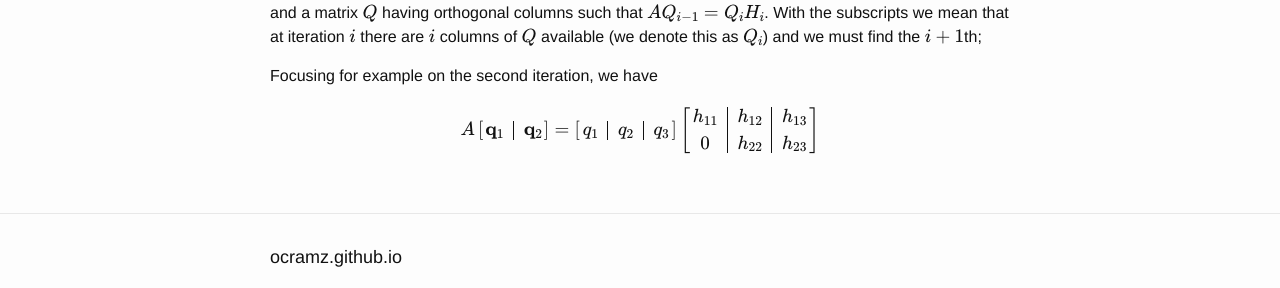
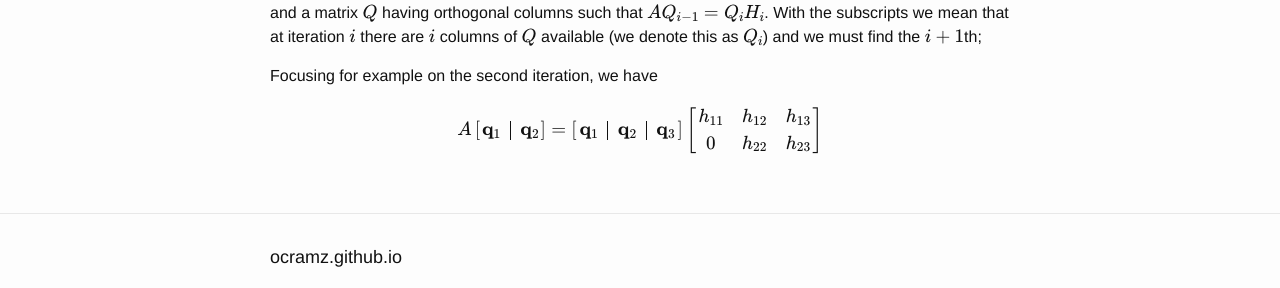
Before and after one commit to ocramz/ocramz.github.io, a Jekyll site: the page built from _posts/2016-11-09-arnoldi-alt.markdown, in a window 1280 px wide. Shown: the part 487-775 px from the top of the page. Built offline with Jekyll 4.4.1, drawn with Linux system fonts in a browser that asks for light colours; formulas are drawn with MathJax 3.

Commit message:
Arnoldi post

```diff
--- a/_posts/2016-11-09-arnoldi-alt.markdown
+++ b/_posts/2016-11-09-arnoldi-alt.markdown
@@ -26,12 +26,12 @@ A
 =
 \left[
 \begin{array}{c|c|c}
-  q_1 & q_2 & q_3
+  \mathbf{q}_1 & \mathbf{q}_2 & \mathbf{q}_3
 \end{array}
 \right]
 
 \left[
-\begin{array}{c|c|c}
+\begin{array}{c c c}
  h_{11} & h_{12} & h_{13} \\
  0 & h_{22} & h_{23}
 \end{array}
```
